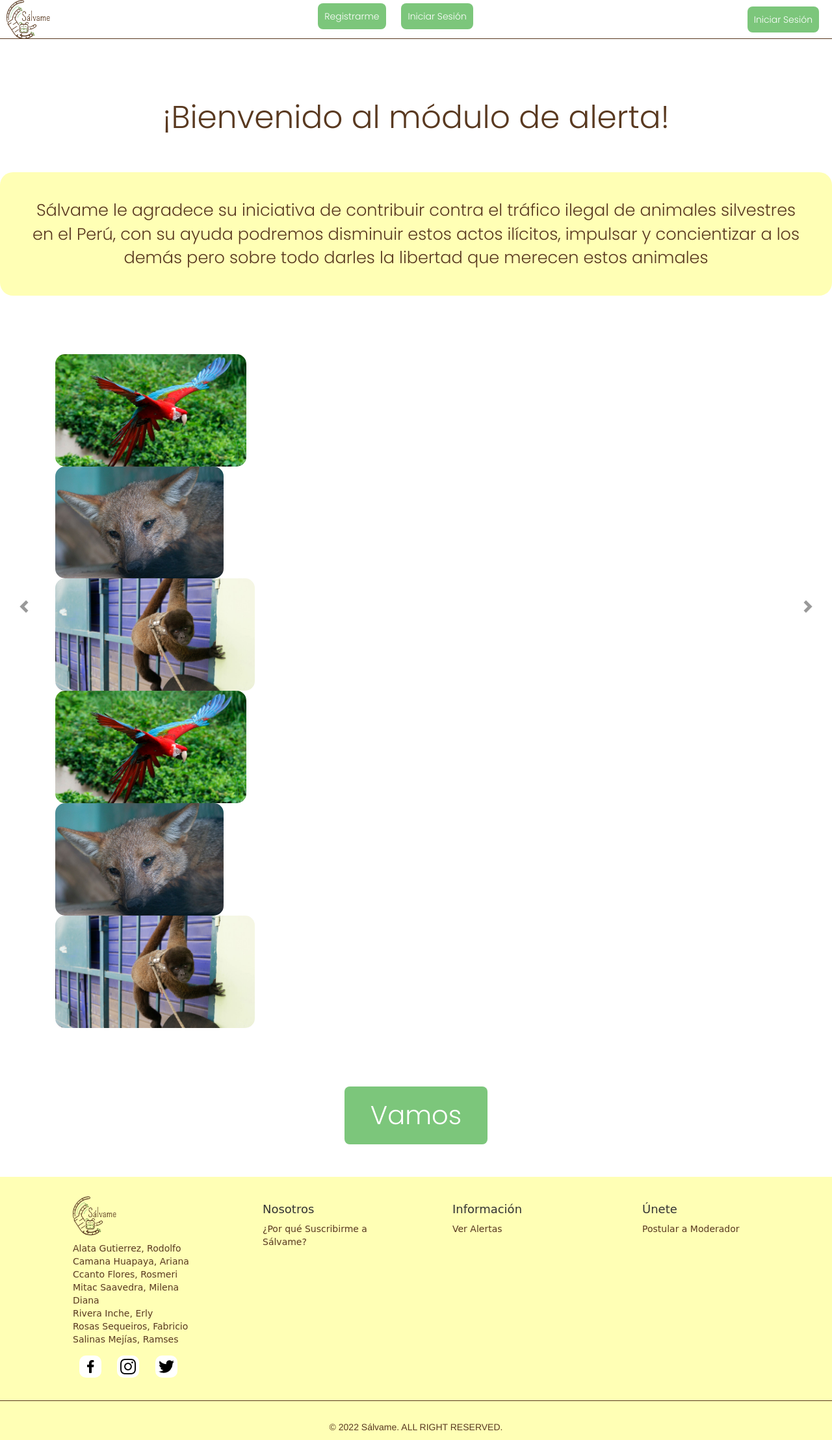
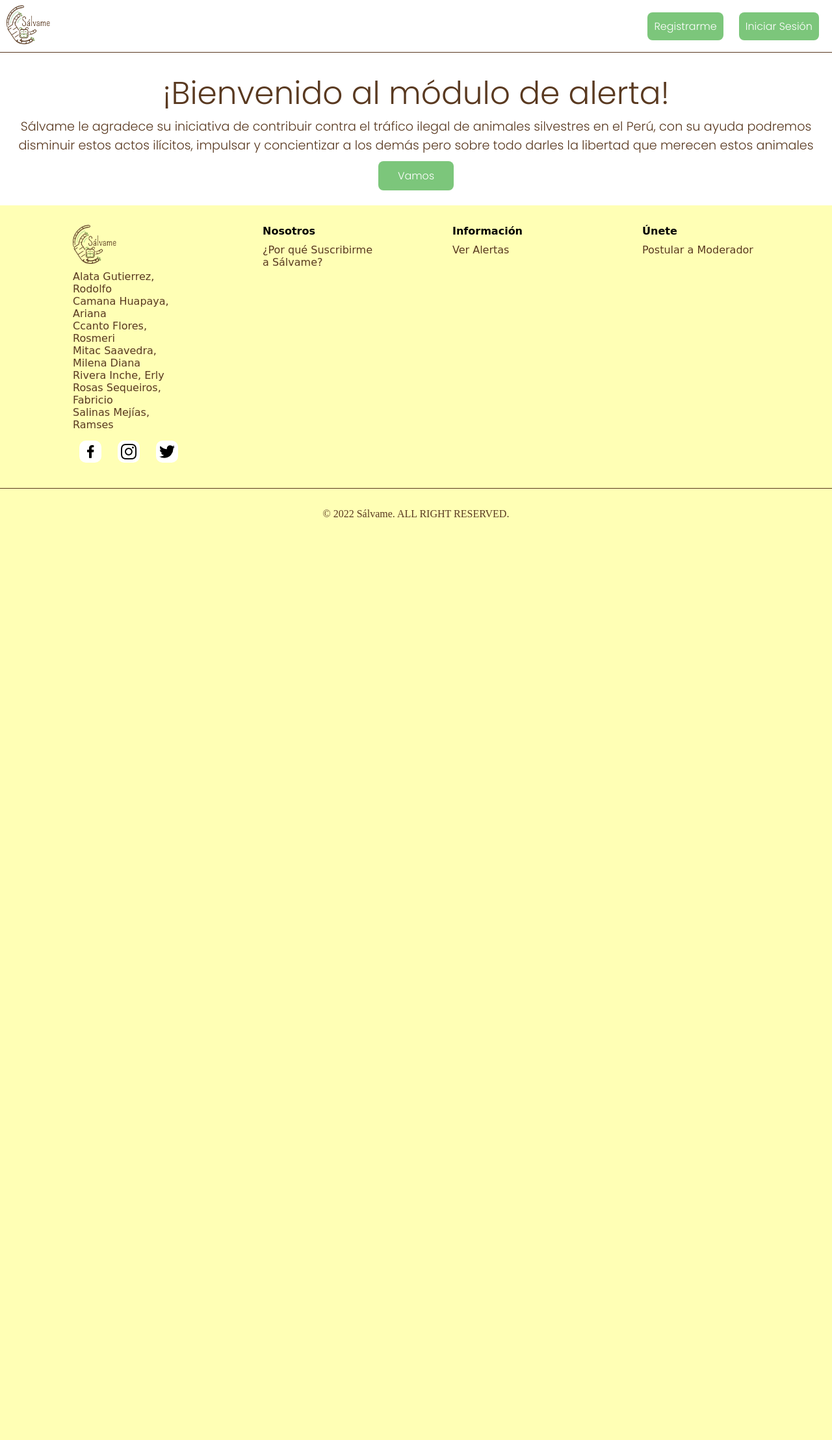
Before and after one commit to Ramses-Salinas/Salvame, a PHP site: page /bienvenido.php in a window 1280 px wide. Shown: the whole page at 65% size. After the commit the page ends 796 px from the top, so only its background shows below. Run offline with PHP 8.4, Linux system fonts and the light colour scheme; some libraries are stand-ins or nearby versions; some web fonts are replaced.

Commit message:
Actualizacion de archivos

```diff
--- a/Desarrollo/Salvame/Implementación/bienvenido.php
+++ b/Desarrollo/Salvame/Implementación/bienvenido.php
@@ -24,10 +24,7 @@ if (isset($_SESSION['id_usuario'])) {
     <meta charset="UTF-8">
     <meta http-equiv="X-UA-Compatible" content="IE=edge">
     <meta name="viewport" content="width=device-width, initial-scale=1.0">
-    <link rel="stylesheet" href="https://cdnjs.cloudflare.com/ajax/libs/normalize/5.0.0/normalize.min.css">
-    <link rel='stylesheet' href='//maxcdn.bootstrapcdn.com/bootstrap/3.3.4/css/bootstrap.min.css'>
-    <link rel='stylesheet' href='https://cdnjs.cloudflare.com/ajax/libs/slick-carousel/1.5.5/slick.min.css'>
-    <link rel="stylesheet" href="estilos/estiloIU-03.css">
+    <link rel="stylesheet" href="estilos/estiloIU-03.css" />
     <title>Bienvenido</title>
 </head>
 
@@ -50,9 +47,6 @@ if (isset($_SESSION['id_usuario'])) {
                 <?php endif; ?>
             </ul>
         </div>
-        <nav>
-            <a class="boton" href="#">Iniciar Sesión</a>
-        </nav>
     </header>
 
     <section>
@@ -61,54 +55,13 @@ if (isset($_SESSION['id_usuario'])) {
             ilegal de animales silvestres en el Perú, con su ayuda podremos
             disminuir estos actos ilícitos, impulsar y concientizar a los
             demás pero sobre todo darles la libertad que merecen estos animales </p>
-        <div class="container">
-                <div class="col-md-12 heroSlider-fixed">
-                    <div class="overlay">
-                    </div>
-                    <div class="slider responsive">
-                        <div>
-                            <div class="cuadro">
-                                <img src="/imagenes/GalleriaLoro.jpg" alt="">
-                            </div>
-                        </div>
-                        <div>
-                            <div class="cuadro">
-                                <img src="/imagenes/GalleriaZorro.jpg" alt="">
-                            </div>
-                        </div>
-                        <div>
-                            <div class="cuadro">
-                                <img src="/imagenes/standard_SERFOR_tráfico de monos_MG_0536.jpg.jpg" alt="">
-                            </div>
-                        </div>
-                        <div>
-                            <div class="cuadro">
-                                <img src="/imagenes/GalleriaLoro.jpg" alt="">
-                            </div>
-                        </div>
-                        <div>
-                            <div class="cuadro">
-                                <img src="/imagenes/GalleriaZorro.jpg" alt="">
-                            </div>
-                        </div>
-                        <div>
-                            <div class="cuadro">
-                                <img src="/imagenes/standard_SERFOR_tráfico de monos_MG_0536.jpg.jpg" alt="">
-                            </div>
-                        </div>
-                    </div>
-                    <div class="anterior">
-                        <span class="glyphicon glyphicon-chevron-left" aria-hidden="true"></span>
-                    </div>
-                    <div class="siguiente">
-                        <span class="glyphicon glyphicon-chevron-right" aria-hidden="true"></span>
-                    </div>
-                </div>
+        <div class="galeria">
 
         </div>
-
-
-        <div class="boton">Vamos</div>
+        <div class="boton">
+            <a class="boton" href="./moduloAlerta.php">Vamos
+            </a>
+        </div>
     </section>
 
     <footer>
@@ -153,10 +106,6 @@ if (isset($_SESSION['id_usuario'])) {
         </div>
         <p>© 2022 Sálvame. ALL RIGHT RESERVED.</p>
     </footer>
-
-    <script src='//cdnjs.cloudflare.com/ajax/libs/jquery/2.1.3/jquery.min.js'></script>
-    <script src='https://cdnjs.cloudflare.com/ajax/libs/slick-carousel/1.5.5/slick.min.js'></script>
-    <script src="/IU-03.js"></script>
 </body>
 
 </html>
--- a/Desarrollo/Salvame/Implementación/estilos/estiloIU-03.css
+++ b/Desarrollo/Salvame/Implementación/estilos/estiloIU-03.css
@@ -39,12 +39,7 @@ header {
   font-family: "Poppins", sans-serif;
 }
 
-.slider{
-  padding: 10vh 0 10vh 0;
-}
-
 section{
-
     padding-top: 2%;
     display: flex;
     justify-content: center;
@@ -53,113 +48,22 @@ section{
     font-family: "Poppins", sans-serif;
     color:#593920;
 }
-section .boton{
-  font-size: 5vh;
-  padding: 2vh 5vh 2vh 5vh;
-}
 
-section .boton:hover{
-  background: #689568;
-  color: white;
-  cursor: pointer;
-}
 section h1 {
   font-weight: 500;
   font-size: 3.8vw;
   color: #593920;
-  padding: 6vh
 }
 
 section p{
-<<<<<<< HEAD:Desarrollo/Salvame/estilos/estiloIU-03.css
-  width: 73vw;
-  font-size: 2vw;
-  background-color: #ffffb5;
-  text-align: center;
-  padding: 5vh;
-  border-radius: 20px;
-=======
     font-size: 1.5vw;
     text-align: center;
->>>>>>> main:Desarrollo/Salvame/Implementación/estilos/estiloIU-03.css
 }
-
-/* slider*/
-.cuadro{
-  height: 13.5vw;
-}
-
-.cuadro img{
-  height: 100%;
-  object-fit: fill;
-  border-radius: 15px;
-}
-
-.slick-dots {
-  text-align: center;
-  margin: 0 0 10px 0;
-  padding: 0;
-}
-.slick-dots li {
-  display: inline-block;
-  margin-left: 4px;
-  margin-right: 4px;
-}
-.slick-dots li.slick-active button {
-  background-color: black;
-}
-.slick-dots li button {
-  font: 0/0 a;
-  text-shadow: none;
-  color: transparent;
-  background-color: #999;
-  border: none;
-  width: 15px;
-  height: 15px;
-  border-radius: 50%;
-}
-.slick-dots li :hover {
-  background-color: black;
-}
-
-
-
-/* Custom Arrow */
-.anterior {
-  color: #999;
-  position: absolute;
-  top: 38%;
-  left: -2em;
-  font-size: 1.5em;
-}
-.anterior :hover {
-  cursor: pointer;
-  color: black;
-}
-
-.siguiente {
-  color: #999;
-  position: absolute;
-  top: 38%;
-  right: -2em;
-  font-size: 1.5em;
-}
-.siguiente :hover {
-  cursor: pointer;
-  color: black;
-}
-
-@media screen and (max-width: 800px) {
-  .siguiente {
-    display: none !important;
-  }
-}
-
 
 /* Footer */
 footer {
     background-color: #ffffb5;
-    margin-top: 5vh;
+    margin-top: auto;
   }
   .footer {
     padding: 30px 0;
```
Also changed, not shown: Desarrollo/Salvame/IU-03.js (deleted, +0 -38 lines), Desarrollo/Salvame/Implementación/imagenes/GalleriaLoro.jpg (deleted), Desarrollo/Salvame/Implementación/imagenes/GalleriaZorro.jpg (deleted), Desarrollo/Salvame/Implementación/imagenes/standard_SERFOR_tráfico de monos_MG_0536.jpg.jpg (deleted).
